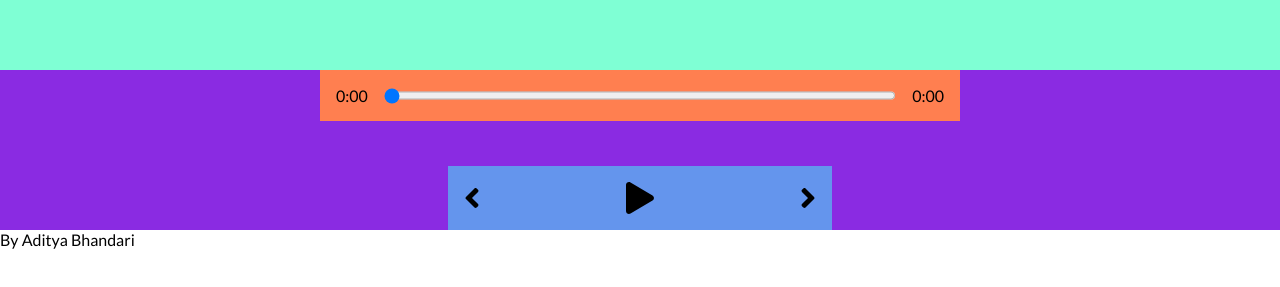
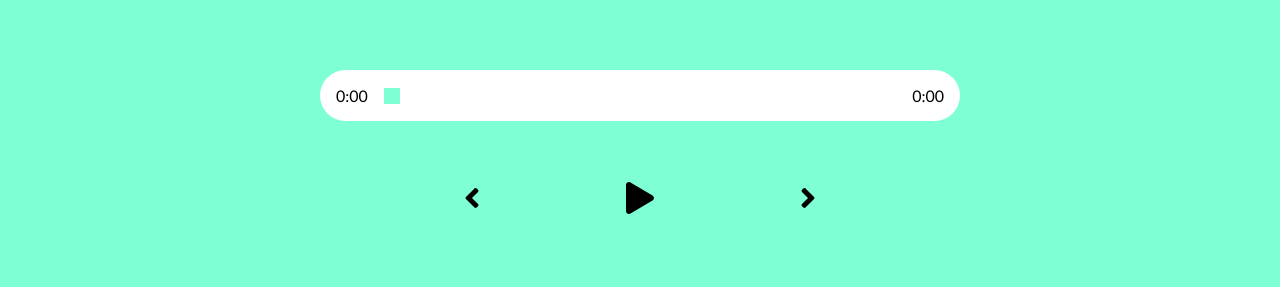
Before and after one commit to bhandeystruck/react-music-player, a React (Create React App) app: page / in a window 1280 px wide. Shown: the part 449-736 px from the top of the page. Built offline with nearby package versions, Linux system fonts and the light colour scheme.

Commit message:
completed

```diff
--- a/src/App.js
+++ b/src/App.js
@@ -48,7 +48,7 @@ function App() {
 
 
   return (
-    <div className="App">
+    <div className={`App ${libraryStatus ? "library-active" : " "}`}>
     <Nav libraryStatus={libraryStatus} setLibraryStatus={setLibraryStatus}/>
 
     <Songs currentSong={currentSong}/>
@@ -82,7 +82,6 @@ function App() {
 
     </audio>
 
-    <footer>By Aditya Bhandari</footer>
 
 
 
--- a/src/components/Player.js
+++ b/src/components/Player.js
@@ -95,14 +95,12 @@ const Player=({currentSong, isPlaying , setIsPlaying, audioRef, setSongInfo, son
 
             <div className="time__control">
                 <p>{getTime(songInfo.currentTime)}</p>
-
                     <input
                     min={0}
                     onChange={dragHandler}
                     max={songInfo.duration || 0}
                     value={songInfo.currentTime}
                     type="range"/>
-
                 <p>{songInfo.duration ? getTime(songInfo.duration) : "0:00"}</p>
             </div>
 
--- a/src/styles/_library.scss
+++ b/src/styles/_library.scss
@@ -21,7 +21,7 @@
     display: flex;
     align-items: center;
     border-radius: 50px;
-
+    transition: background 0.5s ease;
     padding: 1rem 2rem 1rem 2rem;
     cursor: pointer;
     img{
@@ -69,3 +69,9 @@
     transform: translateX(0%);
     opacity: 1;
 }
+
+@media screen and (max-width: 768px) {
+    .library{
+        width: 100%;
+    }
+  }
--- a/src/styles/_nav.scss
+++ b/src/styles/_nav.scss
@@ -17,3 +17,11 @@ nav{
         }
     }
 }
+
+@media screen and (max-width: 768px) {
+    nav {
+      button {
+        z-index: 10;
+      }
+    }
+  }
--- a/src/styles/_player.scss
+++ b/src/styles/_player.scss
@@ -1,23 +1,29 @@
 .player{
     min-height: 20vh;
-    background-color: blueviolet;
+    background-color: white;
     display: flex;
     align-items: center;
     flex-direction: column;
     justify-content: space-between;
+    background-color: aquamarine;
 }
 
 .time__control{
     width: 50%;
-    background-color: coral;
+    background-color: white;
     display: flex;
+    border-radius: 50px;
     input{
         width: 100%;
         padding: 1rem 0rem;
+        -webkit-appearance: none;
+        background: transparent;
+        cursor: pointer;
 
     }
     p{
         padding: 1rem;
+
 
     }
 }
@@ -25,7 +31,7 @@
 .play__control{
     display: flex;
     justify-content: space-between;
-    background-color: cornflowerblue;
+    background-color: aquamarine;
     align-items: center;
     width: 30%;
     padding: 1rem;
@@ -33,3 +39,23 @@
         cursor: pointer;
     }
 }
+
+input[type="rande"]:focus{
+    outline: none;
+}
+
+input[type="range"]::-webkit-slider-thumb{
+    -webkit-appearance: none;
+    height:16px;
+    width: 16px;
+    background: aquamarine;
+}
+
+@media screen and (max-width: 768px) {
+    .time-control {
+      width: 90%;
+    }
+    .play-control {
+      width: 80%;
+    }
+  }
--- a/src/styles/_song.scss
+++ b/src/styles/_song.scss
@@ -17,3 +17,20 @@
         font-size: 1rem;
     }
 }
+
+@media screen and (max-width: 768px) {
+    .song-container {
+      img {
+        width: 60%;
+      }
+    }
+  }
+
+  @keyframes rotate {
+    from {
+      transform: rotate(0deg);
+    }
+    to {
+      transform: rotate(360deg);
+    }
+  }
--- a/src/styles/app.scss
+++ b/src/styles/app.scss
@@ -2,9 +2,23 @@
     margin:0;
     padding: 0;
     box-sizing: border-box;
+
 }
+
+.App{
+    height: 100vh;
+    background-color: aquamarine;
+    transition: all 0.5s ease;
+}
+
+.library-active{
+    padding-left: 20%;
+    background-color: aquamarine;
+}
+
 @import url('https://fonts.googleapis.com/css2?family=Lato:wght@400;700&display=swap');
 body{
+
     font-family:"Lato", sans-serif;
 
 }
```
Lines whose indentation alone changed are shown as unchanged.
